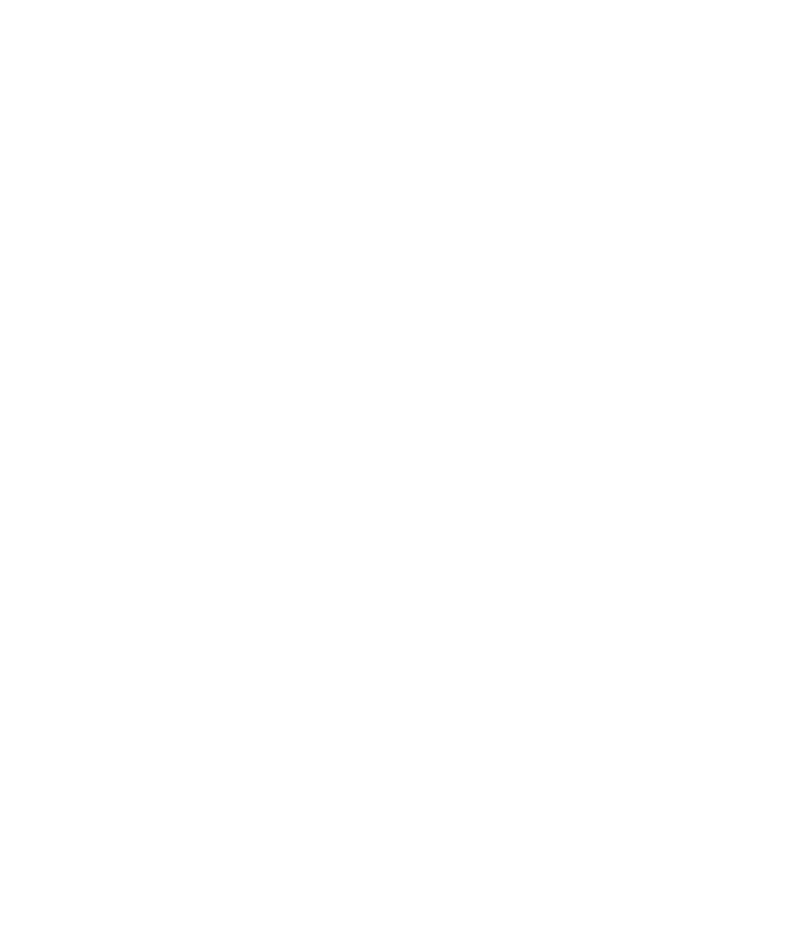
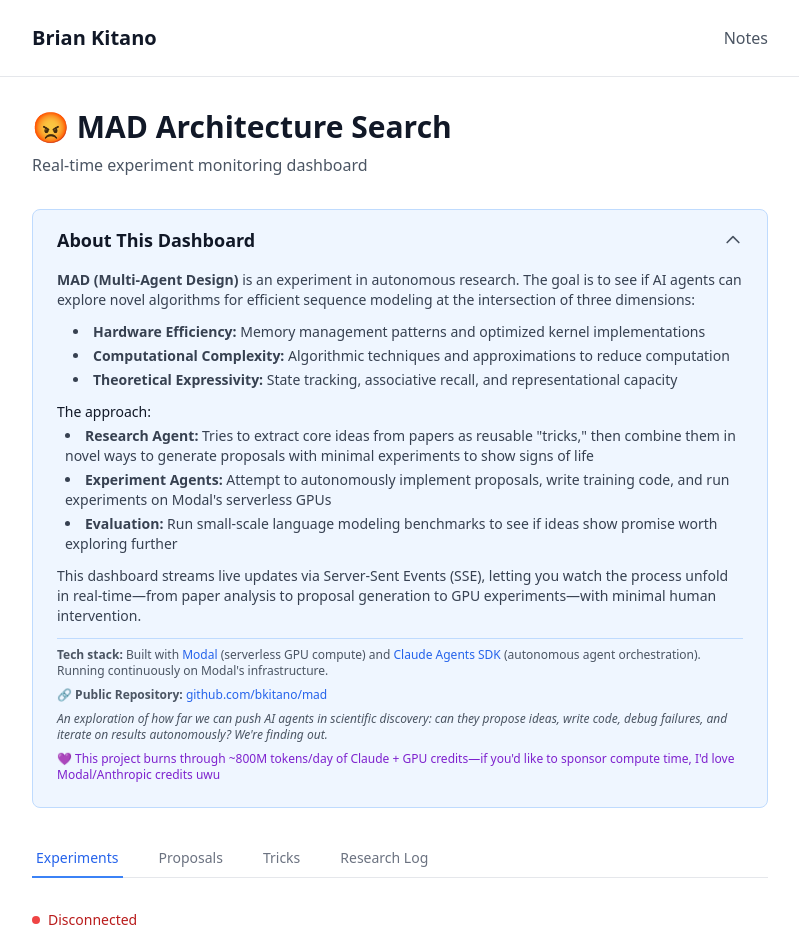
Before and after one commit to bkitano/mad, a React (Vite) app in the folder dashboard/: page / in a window 1280 px wide. Before the commit this address had no page. Shown: the top 952 px of the page, without its empty margins (240-1039 px from the left). Before the commit the page ends 800 px from the top, so only its background shows below. Built offline with nearby package versions, Linux system fonts and the light colour scheme; no server answers.

Commit message:
fixing paths again

```diff
--- a/dashboard/src/App.tsx
+++ b/dashboard/src/App.tsx
@@ -9,7 +9,7 @@
     <MDXProvider components={mdxComponents}>
       <Routes>
         {/* Standard pages with layout */}
-        <Route path="/mad/*" element={<Layout><MADDashboard /></Layout>} />
+        <Route path="/*" element={<Layout><MADDashboard /></Layout>} />
       </Routes>
     </MDXProvider>
   )
--- a/dashboard/src/components/mad/ProposalsView.tsx
+++ b/dashboard/src/components/mad/ProposalsView.tsx
@@ -196,7 +196,7 @@
             className="text-left p-4 border border-gray-200 rounded-lg hover:shadow-md transition-shadow"
           >
             <button
-              onClick={() => navigate(`/mad/proposals/${proposal.id}`)}
+              onClick={() => navigate(`/proposals/${proposal.id}`)}
               className="text-left w-full"
             >
               <div className="space-y-2">
@@ -468,7 +468,7 @@
   return (
     <div>
       <button
-        onClick={() => navigate('/mad/proposals')}
+        onClick={() => navigate('/proposals')}
         className="mb-4 text-blue-600 hover:text-blue-800 text-sm"
       >
         ← Back to proposals list
@@ -645,7 +645,7 @@
 export default function ProposalsView({ apiUrl }: ProposalsViewProps) {
   const location = useLocation()
 
-  // Check if we're viewing a specific proposal (e.g., /mad/proposals/029-something)
+  // Check if we're viewing a specific proposal (e.g., /proposals/029-something)
   const pathParts = location.pathname.split('/').filter(Boolean)
   const proposalId = pathParts.length > 2 && pathParts[1] === 'proposals' ? pathParts[2] : null
 
--- a/dashboard/src/components/mad/TricksView.tsx
+++ b/dashboard/src/components/mad/TricksView.tsx
@@ -114,7 +114,7 @@
         {filteredTricks.map(trick => (
           <button
             key={trick.id}
-            onClick={() => navigate(`/mad/tricks/${trick.id}`)}
+            onClick={() => navigate(`/tricks/${trick.id}`)}
             className="text-left p-3 border border-gray-200 rounded-lg hover:shadow-md transition-shadow"
           >
             <div className="font-mono text-xs text-gray-500 mb-1">
@@ -180,7 +180,7 @@
   return (
     <div>
       <button
-        onClick={() => navigate('/mad/tricks')}
+        onClick={() => navigate('/tricks')}
         className="mb-4 text-blue-600 hover:text-blue-800 text-sm"
       >
         ← Back to tricks list
@@ -208,7 +208,7 @@
 export default function TricksView({ apiUrl }: TricksViewProps) {
   const location = useLocation()
 
-  // Check if we're viewing a specific trick (e.g., /mad/tricks/some-trick)
+  // Check if we're viewing a specific trick (e.g., /tricks/some-trick)
   const pathParts = location.pathname.split('/').filter(Boolean)
   const trickId = pathParts.length > 2 && pathParts[1] === 'tricks' ? pathParts[2] : null
 
--- a/dashboard/src/pages/MADDashboard.tsx
+++ b/dashboard/src/pages/MADDashboard.tsx
@@ -319,7 +319,7 @@
       <div className="border-b border-gray-200">
         <nav className="-mb-px flex gap-8">
           <button
-            onClick={() => navigate('/mad')}
+            onClick={() => navigate('/')}
             className={`py-2 px-1 border-b-2 font-medium text-sm ${
               activeTab === 'experiments'
                 ? 'border-blue-500 text-blue-600'
@@ -329,7 +329,7 @@
             Experiments
           </button>
           <button
-            onClick={() => navigate('/mad/proposals')}
+            onClick={() => navigate('/proposals')}
             className={`py-2 px-1 border-b-2 font-medium text-sm ${
               activeTab === 'proposals'
                 ? 'border-blue-500 text-blue-600'
@@ -339,7 +339,7 @@
             Proposals
           </button>
           <button
-            onClick={() => navigate('/mad/tricks')}
+            onClick={() => navigate('/tricks')}
             className={`py-2 px-1 border-b-2 font-medium text-sm ${
               activeTab === 'tricks'
                 ? 'border-blue-500 text-blue-600'
@@ -349,7 +349,7 @@
             Tricks
           </button>
           <button
-            onClick={() => navigate('/mad/log')}
+            onClick={() => navigate('/log')}
             className={`py-2 px-1 border-b-2 font-medium text-sm ${
               activeTab === 'log'
                 ? 'border-blue-500 text-blue-600'
@@ -441,7 +441,7 @@
                     experiment={exp}
                     apiUrl={API_URL}
                     onViewProposal={() => {
-                      navigate(`/mad/proposals/${proposalId}`)
+                      navigate(`/proposals/${proposalId}`)
                     }}
                     onViewLog={fetchLog}
                     onViewCode={setSelectedCode}
```
Also changed, not shown: 1 other file (tests, documents, lock files or other folders).
